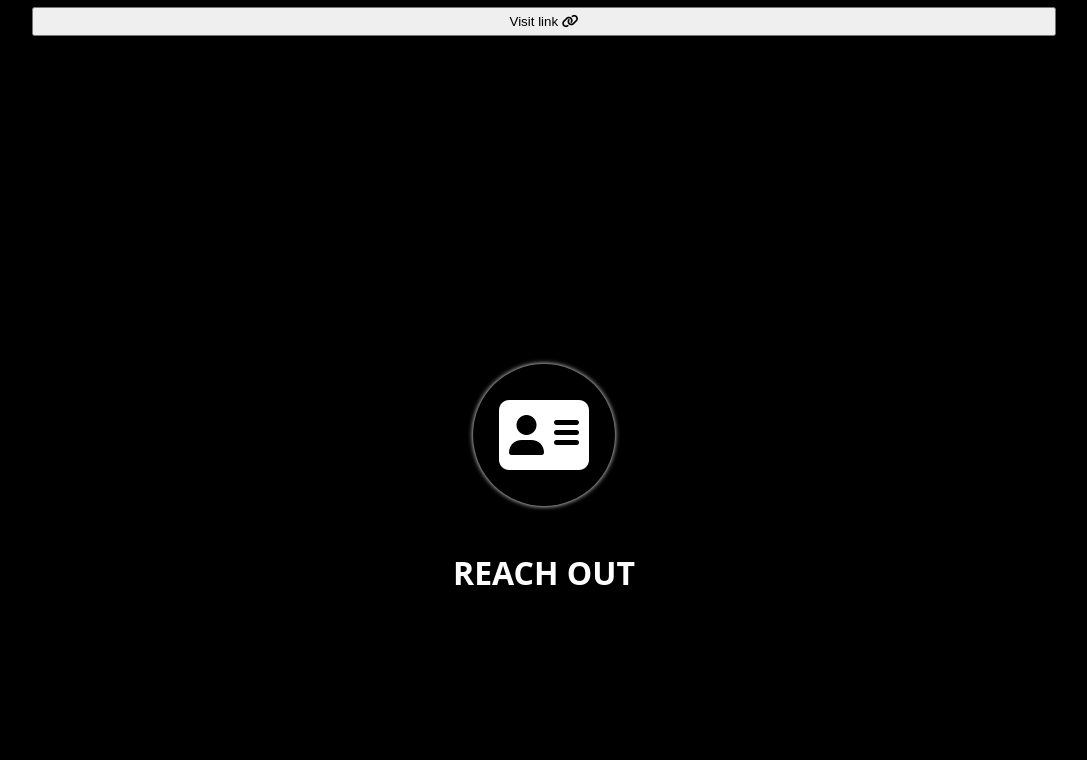
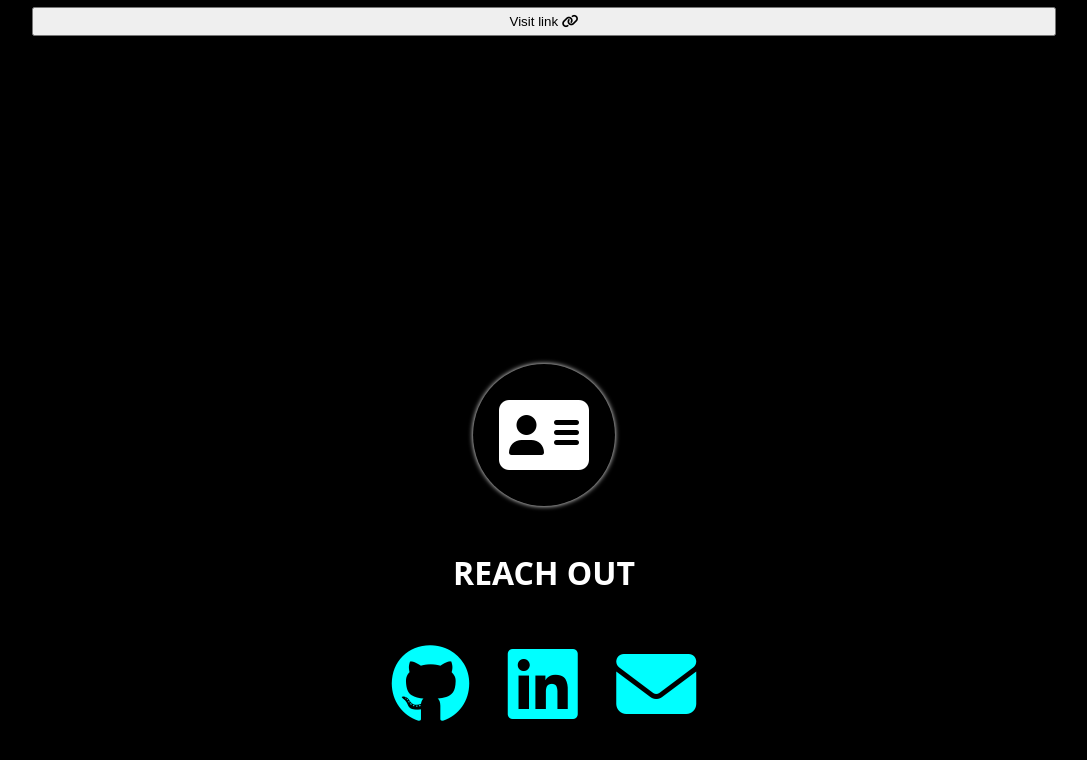
Before and after one commit to MomedAmine/ElMaghraouiMedAmine, a React (Vite) app: page / in a window 1280 px wide. Shown: the part 3841-4601 px from the top of the page, without its empty margins (96-1183 px from the left). Built offline with nearby package versions, Linux system fonts and the light colour scheme.

Commit message:
finished waiting for feedback

```diff
--- a/src/App.jsx
+++ b/src/App.jsx
@@ -7,6 +7,7 @@ import Skills from "./elements/skills/Skills";
 import Menu from "./elements/Menu/Menu";
 import Exps from "./elements/Exps/Exps";
 import Projects from "./elements/Projects/Projects";
+import RO from "./elements/RO/RO";
 
 function App() {
   const [count, setCount] = useState(0);
@@ -39,6 +40,7 @@ function App() {
         icon="fa-solid fa-address-card"
         title="REACH OUT"
         Id="REACH_OUT"
+        content = {<RO/>}
       />
     </div>
   );
--- /dev/null
+++ b/src/elements/RO/RO.jsx
@@ -0,0 +1,12 @@
+import styles from "./RO.module.css"
+
+function RO(params) {
+    return(
+        <div className={styles.ros}>
+            <a target="_blank" rel="noopener noreferrer"  href="https://github.com/MomedAmine"><i class="fa-brands fa-github"></i></a>
+            <a target="_blank" rel="noopener noreferrer"  href="https://www.linkedin.com/in/mohamed-el-amine-el-maghraoui-1aa02a28b/"><i class="fa-brands fa-linkedin"></i></a>
+            <a target="_blank" rel="noopener noreferrer"  href="mailto:elmaghraoui.mohamedelamine@gmail.com"><i class="fa-solid fa-envelope"></i></a>
+        </div>
+    )
+}
+export default RO
--- /dev/null
+++ b/src/elements/RO/RO.module.css
@@ -0,0 +1,17 @@
+.ros{
+    display: flex;
+    justify-content: center;
+    font-size: 5rem;
+    gap: 3vw;
+    color: aqua;
+    transition: ease-in-out;
+}
+.ros a{
+    color: aqua;
+    text-decoration: none;
+}
+.ros i:hover{
+    transform: scale(1.2);
+    color: aqua;
+    text-shadow: 0px 0px 5px aqua;
+}
```
